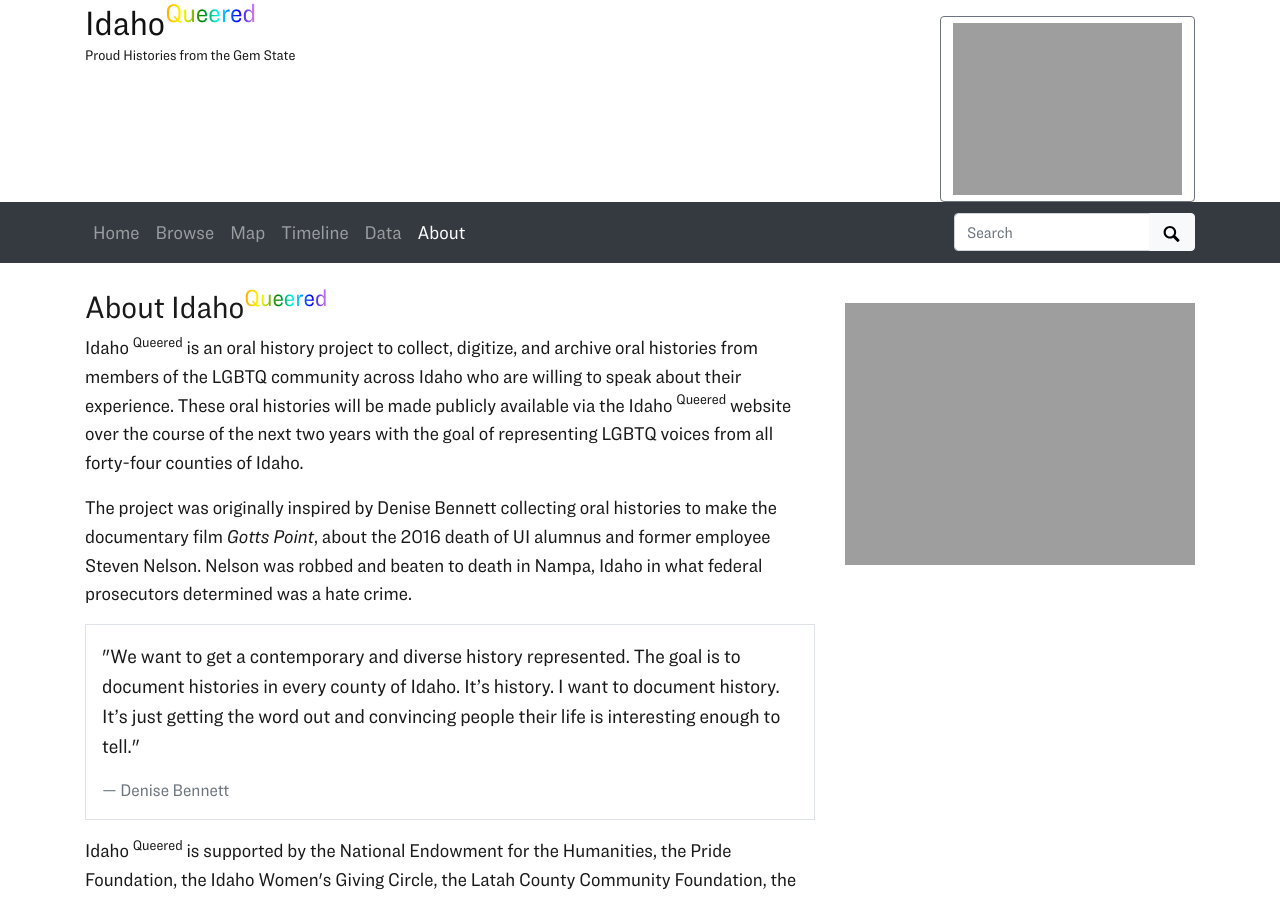
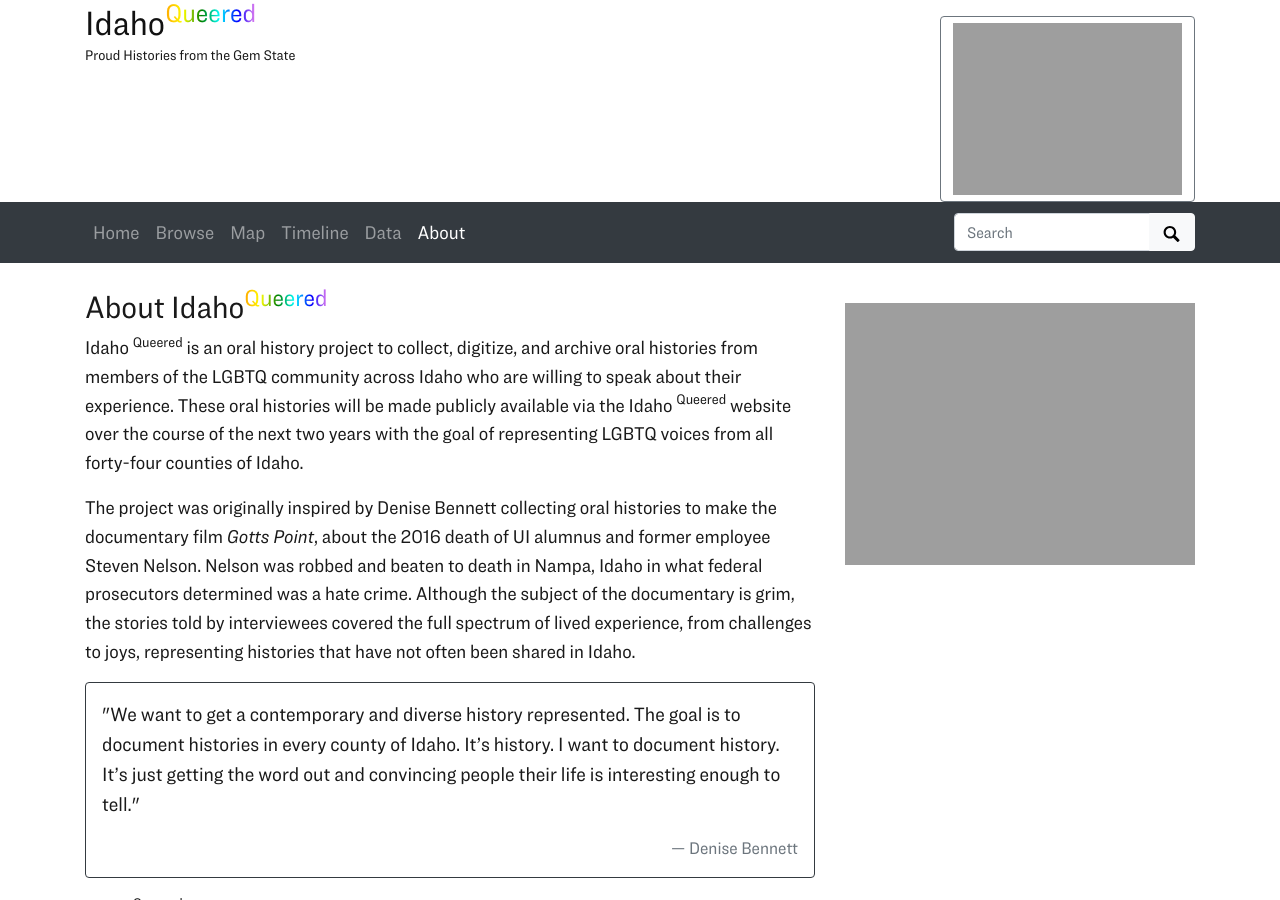
Before and after one commit to uidaholib/queered_source_original, a Jekyll site: the page built from about.html, in a window 1280 px wide and 900 px high. Built offline with Jekyll 4.4.1, drawn with Linux system fonts in a browser that asks for light colours; nearby versions of some CDN libraries; library files that are not in the unit come from our copies.

Commit message:
update about

```diff
--- a/about.html
+++ b/about.html
@@ -15,11 +15,12 @@
         These oral histories will be made publicly available via the Idaho <sup>Queered</sup> website over the course of the next two years with the goal of representing LGBTQ voices from all forty-four counties of Idaho.</p>
 
         <p>The project was originally inspired by Denise Bennett collecting oral histories to make the documentary film <em>Gotts Point</em>, about the 2016 death of UI alumnus and former employee Steven Nelson.
-        Nelson was robbed and beaten to death in Nampa, Idaho in what federal prosecutors determined was a hate crime.</p>
+        Nelson was robbed and beaten to death in Nampa, Idaho in what federal prosecutors determined was a hate crime.
+        Although the subject of the documentary is grim, the stories told by interviewees covered the full spectrum of lived experience, from challenges to joys, representing histories that have not often been shared in Idaho.</p>
 
-        <blockquote class="blockquote border p-3">
+        <blockquote class="blockquote border border-dark rounded p-3">
         <p>"We want to get a contemporary and diverse history represented. The goal is to document histories in every county of Idaho. It’s history. I want to document history. It’s just getting the word out and convincing people their life is interesting enough to tell."</p>
-        <footer class="blockquote-footer">Denise Bennett</footer>
+        <footer class="blockquote-footer text-right">Denise Bennett</footer>
         </blockquote>
 
         <p>Idaho <sup>Queered</sup> is supported by the National Endowment for the Humanities, the Pride Foundation, the Idaho Women's Giving Circle, the Latah County Community Foundation, the Idaho Humanities Council, and many generous individual donors.</p>
```
